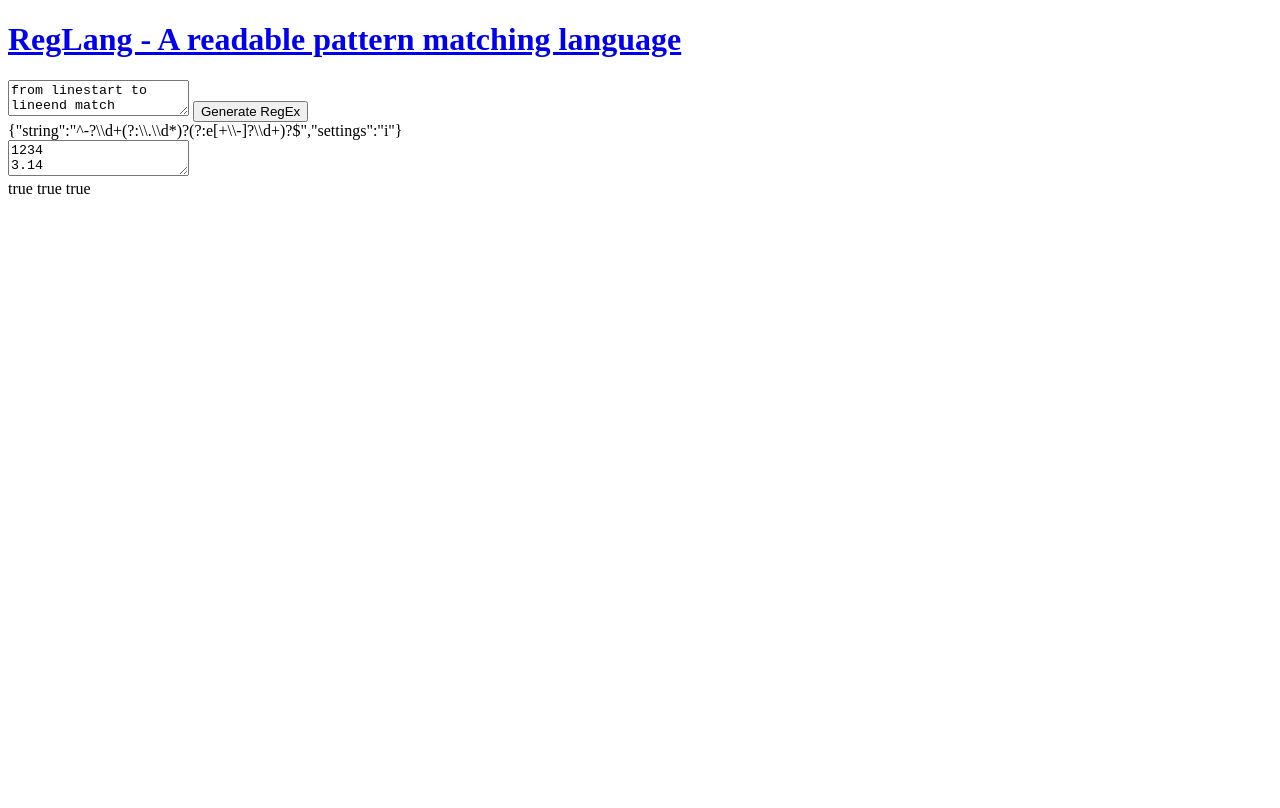
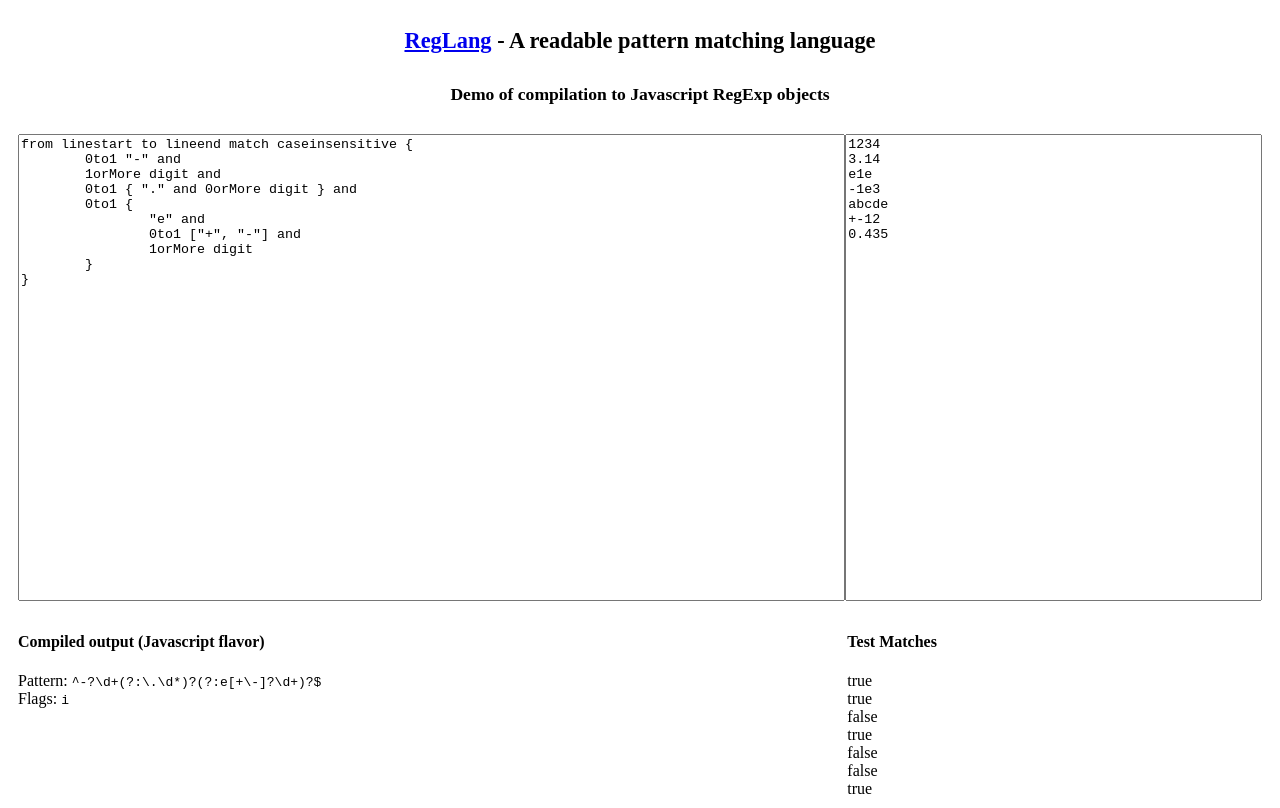
Before and after one commit to Ixrec/reglang, a plain HTML site: page index.html in a window 1280 px wide. Drawn offline with Linux system fonts and the light colour scheme.

Commit message:
Make the demo actually usable

```diff
--- /dev/null
+++ b/demo.css
@@ -0,0 +1,48 @@
+html {
+	height: 100%;
+}
+
+body {
+	height: 100%;
+	display: flex;
+	flex-direction: column;
+}
+
+h1 {
+	text-align: center;
+	font-size: 140%;
+}
+h2 {
+	text-align: center;
+	font-size: 110%;
+}
+textarea {
+    resize: none;
+}
+
+.flexbox {
+	display: flex;
+	padding: 5px;
+	justify-content: space-between;
+}
+.horizontal {
+	flex-direction: row;
+}
+.vertical {
+	flex-direction: column;
+}
+.grow {
+	flex: 1;
+}
+.grow2 {
+	flex: 2;
+}
+.monospace {
+	font-family: monospace;
+}
+
+#inputs {
+	flex: 5;
+}
+#outputs {
+}
--- a/demo.js
+++ b/demo.js
@@ -1,33 +1,66 @@
-document.addEventListener("DOMContentLoaded", generateRegex);
+document.addEventListener("DOMContentLoaded", scheduleRegexGeneration);
 
-document.getElementById('generate').addEventListener("click", generateRegex);
+function scheduleRegexGeneration() {
+	var prevReglang = '';
+	var prevMatchesRaw = '';
+	var regexPattern;
+	var regexFlags;
 
-function generateRegex(){
-	var reglangInput = document.getElementById("reglang-input").innerHTML;
-	console.log(reglangInput);
+	function update() {
+		setTimeout(update, 500);
+		var reglang = document.getElementById("reglang-input").value;
+		var reglangChanged = prevReglang !== reglang;
+		if(reglangChanged) {
+			prevReglang = reglang;
+			var regexArgs;
+			try {
+				regexArgs = updateRegex(reglang);
+			} catch(e) {
+				console.log(e);
+				return;
+			}
+			regexPattern = regexArgs.string;
+			regexFlags = regexArgs.settings;
+		}
+		var rawMatches = document.getElementById("matches-input").value;
+		if(reglangChanged || prevMatchesRaw !== rawMatches) {
+			prevMatchesRaw = rawMatches;
+			var testCases = rawMatches.split('\n').filter(c => !!c);
+			updateTestMatches(regexPattern, regexFlags, testCases);
+		}
+	}
+	update();
+}
+
+function updateRegex(reglangInput){
 	var parseTree = parser.parse(reglangInput);
-	console.log(parseTree);
-	var regexArgs = toRegex(parseTree);
-	var output = JSON.stringify(regexArgs);
 
-	document.getElementById("regex-output").innerHTML = output;
+	var core = ASTtoRegEx(parseTree.match.ast);
+	var regex = "";
+    if(parseTree.from === "linestart") { regex += "^"; }
+	regex += core;
+    if(parseTree.to === "lineend") { regex += "$"; }
 
-	var matchablesRaw = document.getElementById("matchables").innerHTML;
-	var testCases = matchablesRaw.split('\n').filter(c => !!c);
-	console.log(testCases);
-	var regexObject = new RegExp(regexArgs.string, regexArgs.settings);
-	var testResults = testCases.map(str => regexObject.test(str));
-
-	document.getElementById("match-output").innerHTML = testResults.join('\n');
+	var regexArgs = { string: regex, settings: parseTree.match.settings };
+	console.log("Generated regexArgs: " + JSON.stringify(regexArgs, null, 4));
+	document.getElementById("regex-pattern-output").textContent = regexArgs.string.replace(/ /g, '&nbsp;');
+	document.getElementById("regex-flags-output").textContent = regexArgs.settings.replace(/ /g, '&nbsp;');
+	return regexArgs;
 };
 
-function toRegex(reglangAST) {
-	var core = ASTtoRegEx(reglangAST.match.ast);
-	var regex = "";
-    if(reglangAST.from === "linestart") { regex += "^"; }
-	regex += core;
-    if(reglangAST.to === "lineend") { regex += "$"; }
-	return { string: regex, settings: reglangAST.match.settings };
+function updateTestMatches(pattern, flags, testCases) {
+	var regexObject = new RegExp(pattern, flags);
+	console.log("testCases: " + testCases);
+	var testResults = testCases.map(str => regexObject.test(str));
+	console.log("testResults: " + testResults);
+
+	var resultsElem = document.getElementById("match-output");
+	while (resultsElem.firstChild) { resultsElem.removeChild(resultsElem.firstChild); }
+	testResults.forEach(function(result) {
+		var node = document.createElement('div');
+		node.textContent = result;
+		resultsElem.appendChild(node);
+	});
 }
 
 function ASTtoRegEx(exprs) {
--- a/index.html
+++ b/index.html
@@ -7,15 +7,17 @@
     <meta name="keywords" content="regular expression, JavaScript, reglang">
     <meta name="description" content="RegLang is a readable pattern matching language intended to be compiled to regular expressions.">
     <title>RegLang Demo</title>
+    <link rel="stylesheet" href="demo.css">
   </head>
   <body>
-    <header id="header">
-      <h1><a href="https://github.com/Ixrec/reglang">RegLang - A readable pattern matching language</a></h1>
+	<header id="header" class="flexbox vertical">
+		<h1><a href="https://github.com/Ixrec/reglang">RegLang</a> - A readable pattern matching language</h1>
+		<h2>Demo of compilation to Javascript RegExp objects</h2>
 	</header>
 
-	<div id="content">
-
-<textarea class="code" id="reglang-input" autocomplete="off" autocorrect="off" autocapitalize="off" spellcheck="false">
+	<div class="grow flexbox vertical" height="100%" id="content">
+		<div class="flexbox horizontal" id="inputs">
+			<textarea class="grow2" id="reglang-input" autocomplete="off" autocorrect="off" autocapitalize="off" spellcheck="false">
 from linestart to lineend match caseinsensitive {
 	0to1 "-" and
 	1orMore digit and
@@ -27,24 +29,37 @@ from linestart to lineend match caseinsensitive {
 	}
 }
 			</textarea>
-
-<button id="generate">Generate RegEx</button>
-
-<div id="regex-output">
+			<textarea class="grow" id="matches-input" autocomplete="off" autocorrect="off" autocapitalize="off" spellcheck="false">
+1234
+3.14
+e1e
+-1e3
+abcde
++-12
+0.435</textarea>
 		</div>
 
-<textarea class="code" id="matchables" autocomplete="off" autocorrect="off" autocapitalize="off" spellcheck="false">
-1234
-3.14
--1e3
-</textarea>
-
-<div id="match-output">
+		<div class="flexbox horizontal" id="outputs">
+			<div class="grow2" id="regex-output">
+				<h4>Compiled output (Javascript flavor)</h4>
+				<div>
+					<span>Pattern: </span>
+					<span class="monospace" id="regex-pattern-output"></span>
+				</div>
+				<div>
+					<span>Flags: </span>
+					<span class="monospace" id="regex-flags-output"></span>
+				</div>
 			</div>
 
+			<div class="grow">
+				<h4>Test Matches</h4>
+				<div id="match-output"></div>
+			</div>
+
+		</div>
+	</div>
     <script src="parser.js"></script>
     <script src="demo.js"></script>
-
-    </div>
   </body>
 </html>
```
Lines whose indentation alone changed are shown as unchanged.
